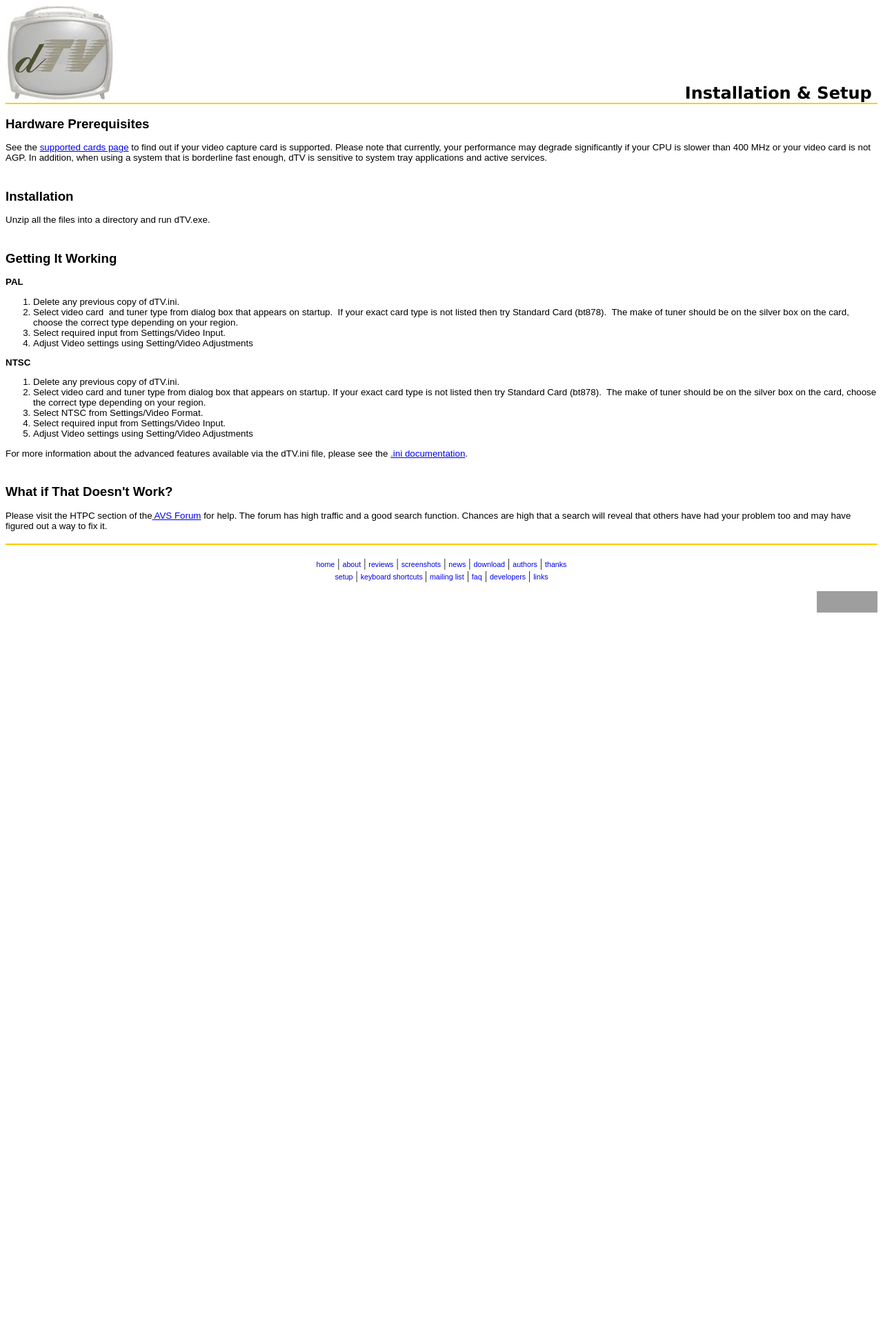
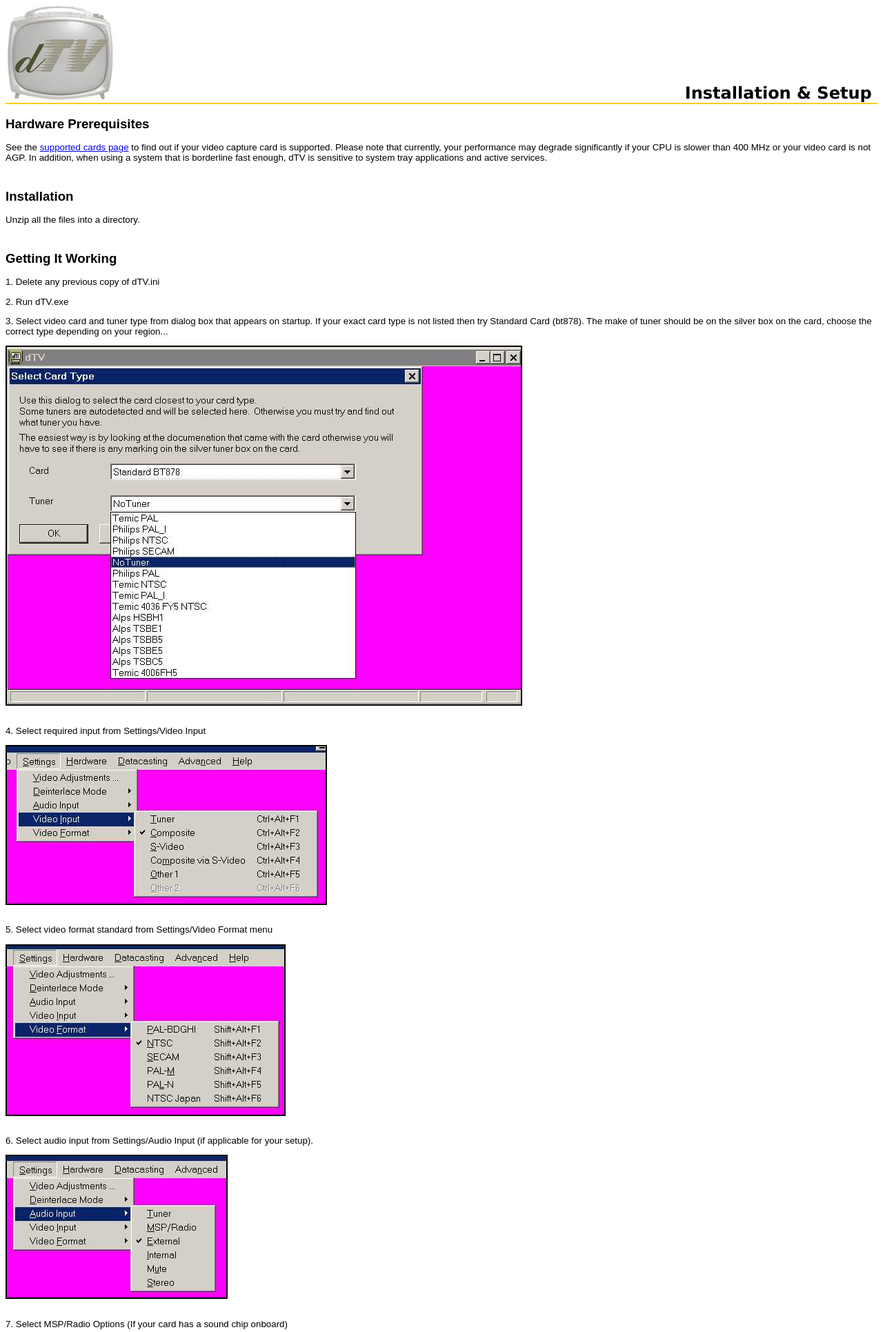
Before and after one commit to srctfux/deinterlace, a PHP site: page /installation.htm in a window 1280 px wide. Shown: the top 1931 px of the page at 69% size. Before the commit the page ends 888 px from the top, so only its background shows below. Run offline with PHP 8.4, Linux system fonts and the light colour scheme; grey boxes are pictures that could not be loaded.

Commit message:
Better installation & setup page; addition of user support page.

```diff
--- a/htdocs/developers.htm
+++ b/htdocs/developers.htm
@@ -83,8 +83,10 @@
       <p>A <a href="http://www.video-demystified.com/mm/tutor/ch08.pdf">chapter
         from Video Demystified</a> dealing with the PAL, NTSC, and SECAM standards
         as well as Teletext and Closed-Captioning.</p>
-      <p>An explanation of the <a href="IniFile.htm">options available</a>
-        in the dTV.ini file.</p>
+      <p>An explanation of the <a href="IniFile.htm">options available</a> in
+        the dTV.ini file.</p>
+      <p>Conexant's <a href="distributions/btregtools.zip">Bt 8x8 register tool</a>
+        for Windows 9x</p>
       <p></p>
       <h2></h2>
       <h2> <br>
--- a/htdocs/index.php
+++ b/htdocs/index.php
@@ -50,6 +50,7 @@
         <a href="http://sourceforge.net/mail/?group_id=7420" class="bland">Mailing
         List&nbsp;</a><br>
         <a href="/FAQ.htm" class="bland">FAQ</a>&nbsp;<br>
+        <a href="user_support.htm" class="bland">User Support</a>&nbsp;<br>
         <a href="/developers.htm" class="bland">Developers</a>&nbsp;<br>
         <a href="/Links.htm" class="bland">Links</a>&nbsp;</p>
     </td>
--- a/htdocs/installation.htm
+++ b/htdocs/installation.htm
@@ -42,44 +42,57 @@
   <tr>
     <td colspan="3"><!-- #BeginEditable "Text" -->
       <h2>Hardware Prerequisites</h2>
-      <p>See the <a href="card_support.htm">supported cards page</a> to find
-        out if your video capture card is supported. Please note that currently,
-        your performance may degrade significantly if your CPU is slower than
-        400 MHz or your video card is not AGP. In addition, when using a system
-        that is borderline fast enough, dTV is sensitive to system tray applications
-        and active services.</p>
+      <p>See the <a href="card_support.htm">supported cards page</a> to find out
+        if your video capture card is supported. Please note that currently, your
+        performance may degrade significantly if your CPU is slower than 400 MHz
+        or your video card is not AGP. In addition, when using a system that is
+        borderline fast enough, dTV is sensitive to system tray applications and
+        active services.</p>
       <H2><br>
         Installation</H2>
-      <P>Unzip all the files into a directory and run dTV.exe.</P>
+      <P>Unzip all the files into a directory.</P>
       <h2><br>
         Getting It Working</h2>
-      <h3>PAL</h3>
-      <ol>
-        <li>Delete any previous copy of dTV.ini.</li>
-        <li>Select video card&nbsp; and tuner type from dialog box that appears
-          on startup.&nbsp; If your exact card type is not listed then try Standard
-          Card (bt878).&nbsp; The make of tuner should be on the silver box on
-          the card, choose the correct type depending on your region.</li>
-        <li>Select required input from Settings/Video Input.</li>
-        <li>Adjust Video settings using Setting/Video Adjustments</li>
-      </ol>
-      <h3>NTSC</h3>
-      <ol>
-        <li>Delete any previous copy of dTV.ini.</li>
-        <li>Select video card&nbsp;and tuner type from dialog box that appears
-          on startup. If your exact card type is not listed then try Standard
-          Card (bt878).&nbsp; The make of tuner should be on the silver box on
-          the card, choose the correct type depending on your region.</li>
-        <li>Select NTSC from Settings/Video Format.</li>
-        <li>Select required input from Settings/Video Input.</li>
-        <li>Adjust Video settings using Setting/Video Adjustments</li>
-      </ol>
-      <p>For more information about the advanced features available via the dTV.ini
-        file, please see the <a href="IniFile.htm">.ini documentation</a>.
-      </p>
+      <p>1. Delete any previous copy of dTV.ini</p>
+      <p>2. Run dTV.exe</p>
+      <p> 3. Select video card and tuner type from dialog box that appears on
+        startup. If your exact card type is not listed then try Standard Card
+        (bt878). The make of tuner should be on the silver box on the card, choose
+        the correct type depending on your region...</p>
+      <h3><img src="images/setup_choose_hardware_1.jpg" width="745" height="518" border="2"></h3>
+      <p><br>
+        4. Select required input from Settings/Video Input</p>
+      <h3><img src="images/setup_settings_video_input.jpg" width="462" height="228" border="2"></h3>
+      <p><br>
+        5. Select video format standard from Settings/Video Format menu</p>
+      <h3><img src="images/setup_settings_video_format.jpg" width="402" height="245" border="2"></h3>
+      <p><br>
+        6. Select audio input from Settings/Audio Input (if applicable for your
+        setup). </p>
+      <h3><img src="images/setup_settings_audio_input.jpg" width="318" height="205" border="2"></h3>
+      <p><br>
+        7. Select MSP/Radio Options (If your card has a sound chip onboard)</p>
+      <h3><img src="images/setup_hardware_msp_radio.jpg" width="485" height="412" border="2"></h3>
+      <p><br>
+        8. Choose Channel Scan (if you are using the internal tuner of your capture
+        card)</p>
+      <h3> <img src="images/setup_settings_channels_menu.jpg" width="235" height="163" border="2"></h3>
+      <p><br>
+        9. You will be presented with a dialog box. Choose the appropriate source
+        from the frequency range drop-down menu and the press &quot;Start&quot;;
+        when the channel scan is done, press &quot;OK&quot; and use the Page-Up
+        and Page-Down buttons to navigate through channels.</p>
+      <h3><img src="images/setup_channels_channel_list.jpg" width="533" height="260" border="2"></h3>
+      <p><br>
+        10. Choose the preferred aspect ratio for your source, or let dTV autodetect
+        the proper aspect ratio.</p>
+      <h3><img src="images/setup_ar_advanced_ratios.jpg" width="544" height="404" border="2"></h3>
+      <p><br>
+        For more information about the advanced features available via the dTV.ini
+        file, please see the <a href="IniFile.htm">.ini documentation</a>. </p>
       <h2><br>
         What if That Doesn't Work?</h2>
-      <p> Please visit the HTPC section of the<a href="http://www.avsforum.com/">
+      <p> Please visit the HTPC section of the <a href="http://www.avsforum.com/">
         AVS Forum</a> for help. The forum has high traffic and a good search function.
         Chances are high that a search will reveal that others have had your problem
         too and may have figured out a way to fix it.</p>
```
Also changed, not shown: htdocs/user_support.htm (added, +104 -0 lines).
